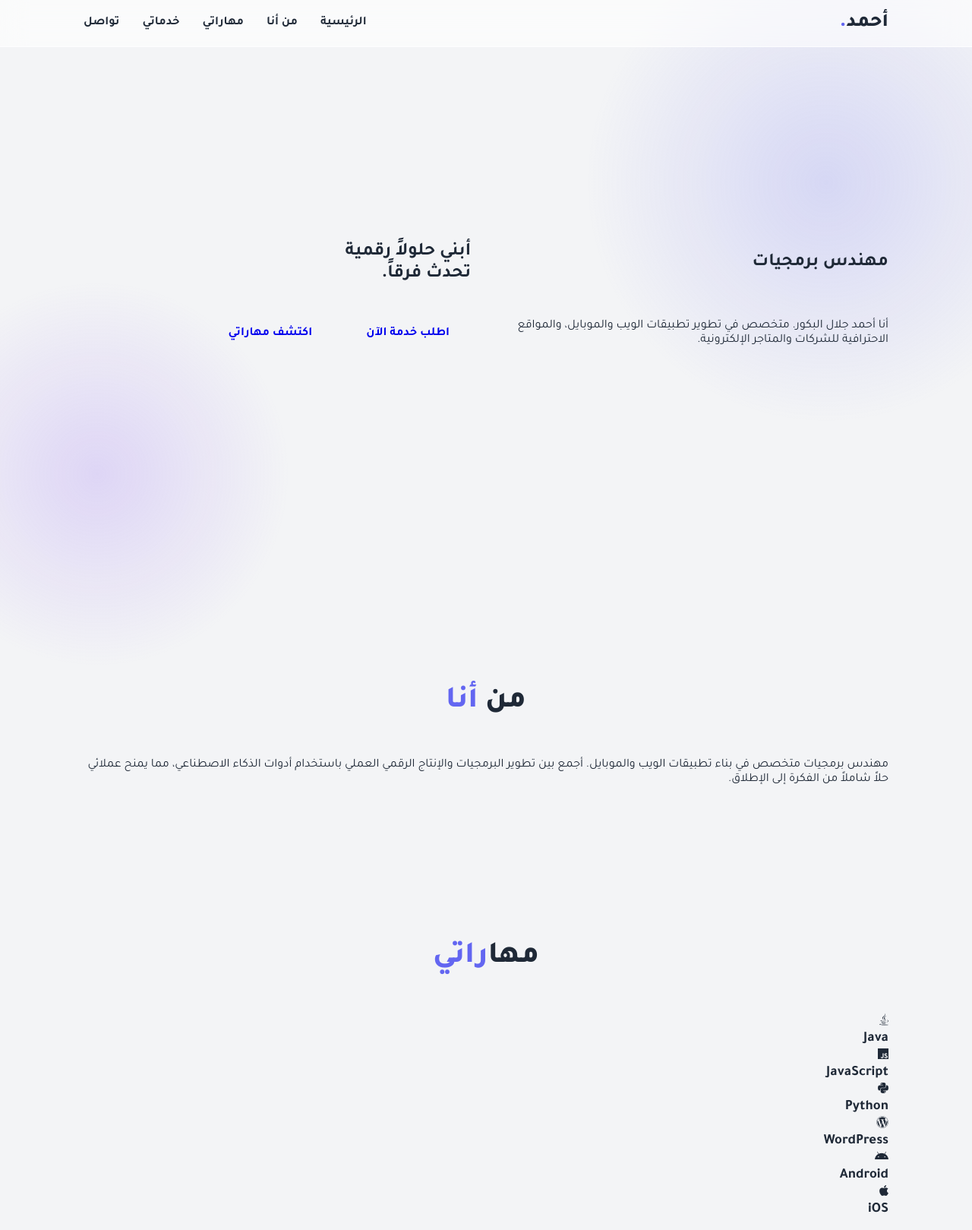
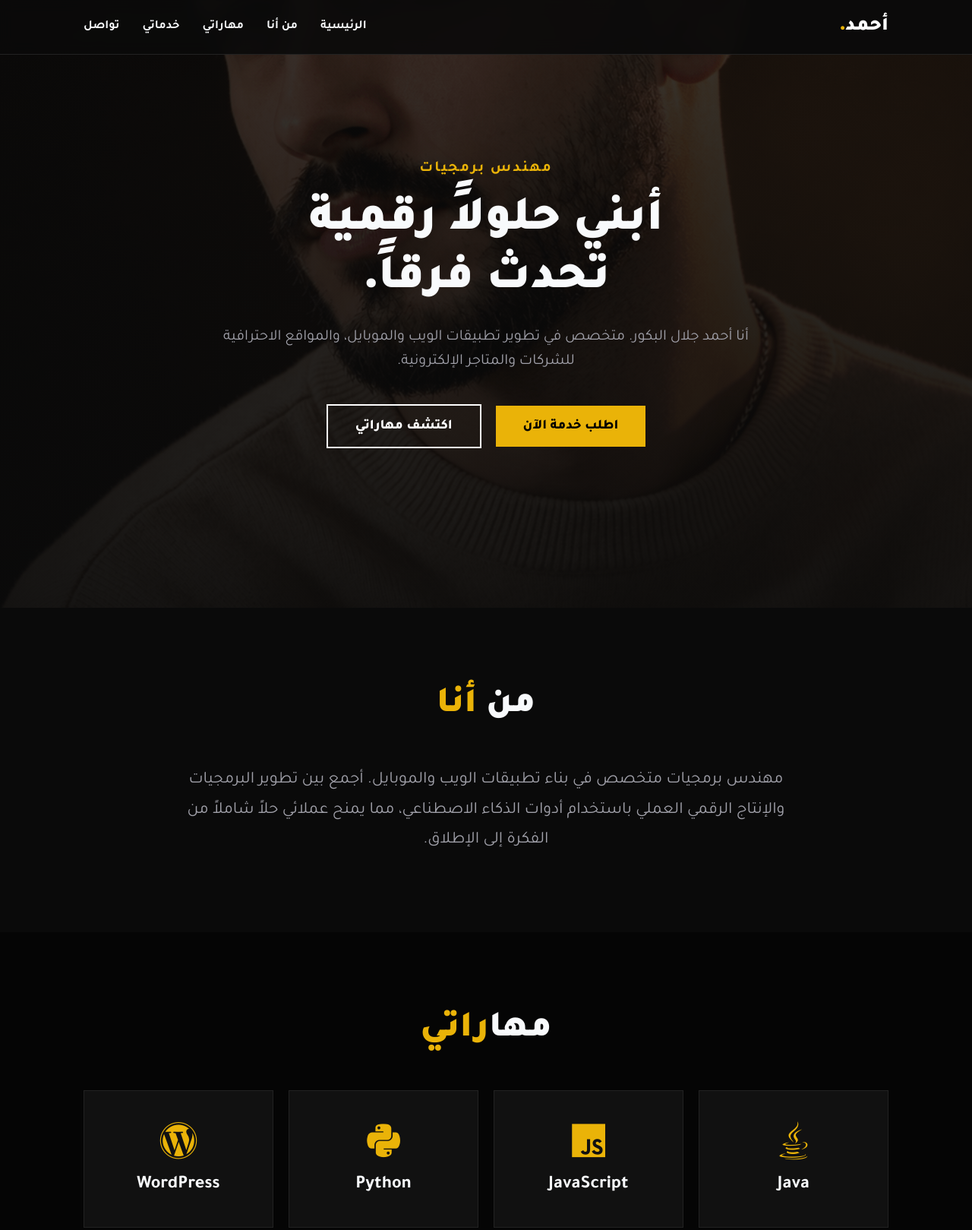
Before and after one commit to a46091249-prog/my-portfolio, a plain HTML site: page index.html in a window 1280 px wide. Shown: the top 1619 px of the page at 76% size. Drawn offline with Linux system fonts and the light colour scheme.

Commit message:
Refactor CSS for dark theme and layout updates

```diff
--- a/style.css
+++ b/style.css
@@ -6,163 +6,171 @@
 }
 
 :root {
-    --bg-color: #f3f4f6;
-    --text-color: #1f2937;
-    --primary: #6366f1;
-    --secondary: #8b5cf6;
-    --glass-bg: rgba(255, 255, 255, 0.6);
-    --glass-border: rgba(255, 255, 255, 0.8);
-    --shadow: 0 8px 32px rgba(31, 38, 135, 0.1);
-}
-
-[data-theme="dark"] {
-    --bg-color: #0f172a;
-    --text-color: #f1f5f9;
-    --glass-bg: rgba(30, 41, 59, 0.6);
-    --glass-border: rgba(255, 255, 255, 0.1);
-    --shadow: 0 8px 32px rgba(0, 0, 0, 0.3);
+    --bg-dark: #0a0a0a;
+    --bg-darker: #050505;
+    --text-light: #f8fafc;
+    --text-gray: #a1a1aa;
+    --accent: #eab308; /* اللون الأصفر */
+    --accent-hover: #ca8a04;
 }
 
 body {
-    background: var(--bg-color);
-    color: var(--text-color);
-    transition: all 0.3s ease;
+    background-color: var(--bg-dark);
+    color: var(--text-light);
     overflow-x: hidden;
-}
-
-body::before {
-    content: '';
-    position: fixed;
-    top: -10%; right: -10%;
-    width: 50vw; height: 50vw;
-    background: radial-gradient(circle, rgba(99,102,241,0.2) 0%, transparent 70%);
-    z-index: -1;
-    border-radius: 50%;
-}
-
-body::after {
-    content: '';
-    position: fixed;
-    bottom: -10%; left: -10%;
-    width: 40vw; height: 40vw;
-    background: radial-gradient(circle, rgba(139,92,246,0.2) 0%, transparent 70%);
-    z-index: -1;
-    border-radius: 50%;
 }
 
 .container { max-width: 1100px; margin: 0 auto; padding: 0 20px; }
 
-.glass-card {
-    background: var(--glass-bg);
-    backdrop-filter: blur(12px);
-    -webkit-backdrop-filter: blur(12px);
-    border: 1px solid var(--glass-border);
-    border-radius: 24px;
-    box-shadow: var(--shadow);
-    padding: 30px;
-    transition: transform 0.3s ease;
-}
-.glass-card:hover { transform: translateY(-5px); }
-
+/* شريط التنقل */
 .navbar {
     position: fixed;
     top: 0; width: 100%;
-    background: var(--glass-bg);
-    backdrop-filter: blur(16px);
-    border-bottom: 1px solid var(--glass-border);
+    background: rgba(10, 10, 10, 0.9);
+    backdrop-filter: blur(10px);
     z-index: 1000;
-    padding: 15px 0;
+    padding: 20px 0;
+    border-bottom: 1px solid #222;
 }
 .navbar .container { display: flex; justify-content: space-between; align-items: center; }
-.logo { font-size: 26px; font-weight: 800; color: var(--text-color); text-decoration: none; }
-.logo span { color: var(--primary); }
+.logo { font-size: 26px; font-weight: 900; color: white; text-decoration: none; }
+.logo span { color: var(--accent); }
 .nav-links { display: flex; gap: 30px; list-style: none; }
-.nav-links a { text-decoration: none; color: var(--text-color); font-weight: 600; transition: color 0.3s; }
-.nav-links a:hover { color: var(--primary); }
-.theme-toggle { background: none; border: none; cursor: pointer; transition: transform 0.3s; }
-.theme-toggle:hover { transform: scale(1.2); }
-.menu-toggle { display: none; font-size: 24px; cursor: pointer; }
+.nav-links a { text-decoration: none; color: var(--text-light); font-weight: 700; transition: color 0.3s; }
+.nav-links a:hover { color: var(--accent); }
+.menu-toggle { display: none; font-size: 24px; cursor: pointer; color: white; }
 
+/* القسم الرئيسي (Hero) */
 .hero {
-    min-height: 100vh;
+    position: relative;
+    height: 100vh;
     display: flex;
     align-items: center;
-    padding-top: 80px;
+    justify-content: center;
+    text-align: center;
+    background: url('profile.jpg') center/cover no-repeat; /* هنا نستخدم صورتك كخلفية */
+}
+.hero-overlay {
+    position: absolute;
+    top: 0; left: 0; width: 100%; height: 100%;
+    background: linear-gradient(rgba(10,10,10,0.8), rgba(10,10,10,0.95));
+    z-index: 1;
 }
 .hero-content {
-    display: grid;
-    grid-template-columns: 1fr 1fr;
-    gap: 40px;
-    align-items: center;
-    width: 100%;
+    position: relative;
+    z-index: 2;
+    max-width: 800px;
 }
-.greeting { font-size: 20px; color: var(--primary); font-weight: 700; margin-bottom: 10px; display: block; }
-.hero-text h1 { font-size: 56px; font-weight: 800; margin-bottom: 15px; line-height: 1.2; }
-.job-title { font-size: 24px; color: var(--primary); margin-bottom: 20px; }
-.hero-text p { font-size: 18px; color: #6b7280; margin-bottom: 30px; line-height: 1.8; }
-[data-theme="dark"] .hero-text p { color: #9ca3af; }
-
-.hero-buttons { display: flex; gap: 15px; }
-.btn { padding: 14px 28px; border-radius: 50px; text-decoration: none; font-weight: 700; transition: all 0.3s; display: inline-flex; align-items: center; gap: 8px; }
-.btn-primary { background: linear-gradient(135deg, var(--primary), var(--secondary)); color: white; box-shadow: 0 4px 15px rgba(99,102,241,0.4); }
-.btn-primary:hover { transform: translateY(-3px); box-shadow: 0 8px 25px rgba(99,102,241,0.6); }
-.btn-glass { background: var(--glass-bg); border: 1px solid var(--glass-border); color: var(--text-color); }
-.btn-glass:hover { background: white; color: var(--primary); }
-
-.hero-image { position: relative; display: flex; justify-content: center; }
-.hero-image img {
-    width: 100%; max-width: 380px;
-    border-radius: 30px;
-    box-shadow: var(--shadow);
-    position: relative; z-index: 2;
-    border: 4px solid var(--glass-border);
+.subtitle {
+    color: var(--accent);
+    font-size: 20px;
+    font-weight: 700;
+    letter-spacing: 2px;
+    margin-bottom: 20px;
+    display: block;
 }
-.blob {
-    position: absolute;
-    width: 100%; height: 100%;
-    background: linear-gradient(135deg, var(--primary), var(--secondary));
-    border-radius: 30px;
-    top: 20px; right: -20px;
-    z-index: 1; opacity: 0.3; filter: blur(20px);
+.hero h1 {
+    font-size: 64px;
+    font-weight: 900;
+    line-height: 1.2;
+    margin-bottom: 20px;
+}
+.hero p {
+    font-size: 20px;
+    color: var(--text-gray);
+    margin-bottom: 40px;
+    line-height: 1.6;
 }
 
-section { padding: 100px 0; }
-.section-title { text-align: center; font-size: 40px; font-weight: 800; margin-bottom: 50px; }
-.section-title span { color: var(--primary); }
+/* الأزرار */
+.btn {
+    padding: 16px 36px;
+    font-size: 18px;
+    font-weight: 800;
+    text-decoration: none;
+    display: inline-flex;
+    align-items: center;
+    gap: 10px;
+    transition: all 0.3s ease;
+    cursor: pointer;
+}
+.btn-yellow {
+    background-color: var(--accent);
+    color: #000;
+}
+.btn-yellow:hover {
+    background-color: var(--accent-hover);
+    transform: translateY(-3px);
+}
+.btn-outline {
+    background: transparent;
+    color: white;
+    border: 2px solid white;
+    margin-right: 15px;
+}
+.btn-outline:hover {
+    background: white;
+    color: black;
+}
 
-.skills-grid, .services-grid {
+/* الأقسام العامة */
+.section-dark { padding: 100px 0; background: var(--bg-dark); }
+.section-darker { padding: 100px 0; background: var(--bg-darker); }
+.section-title {
+    font-size: 48px;
+    font-weight: 900;
+    margin-bottom: 50px;
+    text-align: center;
+}
+.section-title span { color: var(--accent); }
+
+/* من أنا */
+.about-content p {
+    font-size: 22px;
+    color: var(--text-gray);
+    line-height: 1.8;
+    text-align: center;
+    max-width: 800px;
+    margin: 0 auto;
+}
+
+/* المهارات */
+.grid-container {
     display: grid;
-    grid-template-columns: repeat(auto-fit, minmax(250px, 1fr));
-    gap: 25px;
+    grid-template-columns: repeat(auto-fit, minmax(200px, 1fr));
+    gap: 20px;
 }
-.skill-item { text-align: center; }
-.skill-item i { font-size: 45px; color: var(--primary); margin-bottom: 15px; }
+.card {
+    background: #111;
+    padding: 40px;
+    text-align: center;
+    border: 1px solid #222;
+    transition: border-color 0.3s;
+}
+.card:hover { border-color: var(--accent); }
+.card i { font-size: 50px; color: var(--accent); margin-bottom: 20px; }
+.card h3 { font-size: 24px; font-weight: 700; }
 
-.service-item { text-align: center; }
-.icon-box {
-    width: 70px; height: 70px; margin: 0 auto 20px;
-    background: linear-gradient(135deg, rgba(99,102,241,0.1), rgba(139,92,246,0.1));
-    border-radius: 20px;
-    display: flex; align-items: center; justify-content: center;
-    font-size: 30px; color: var(--primary);
+/* التواصل */
+.contact-box { text-align: center; }
+.contact-box h3 { font-size: 32px; margin-bottom: 15px; }
+.contact-box p { color: var(--text-gray); margin-bottom: 40px; }
+
+/* التذييل */
+footer {
+    text-align: center;
+    padding: 30px;
+    background: var(--bg-darker);
+    color: var(--text-gray);
+    border-top: 1px solid #222;
 }
-.service-item p { color: #6b7280; margin-top: 10px; }
-[data-theme="dark"] .service-item p { color: #9ca3af; }
 
-.contact-card { text-align: center; max-width: 600px; margin: 0 auto; }
-.contact-card h3 { font-size: 28px; margin-bottom: 15px; }
-.contact-buttons { display: flex; gap: 15px; justify-content: center; margin-top: 30px; }
-.btn-wa { background: #25D366; color: white; box-shadow: 0 4px 15px rgba(37,211,102,0.3); }
-.btn-wa:hover { transform: translateY(-3px); box-shadow: 0 8px 25px rgba(37,211,102,0.5); }
-
-footer { text-align: center; padding: 30px; color: #9ca3af; font-size: 14px; }
-
+/* الجوال */
 @media (max-width: 768px) {
     .nav-links { display: none; }
     .menu-toggle { display: block; }
-    .hero-content { grid-template-columns: 1fr; text-align: center; }
-    .hero-text h1 { font-size: 36px; }
-    .hero-buttons { justify-content: center; }
-    .hero-image { order: -1; margin-top: 40px; }
-    .contact-buttons { flex-direction: column; }
+    .hero h1 { font-size: 42px; }
+    .hero p { font-size: 16px; }
+    .btn-outline { margin-top: 15px; margin-right: 0; }
+    .section-title { font-size: 36px; }
 }
```
